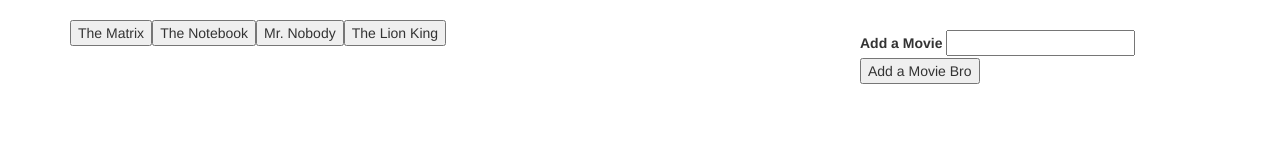
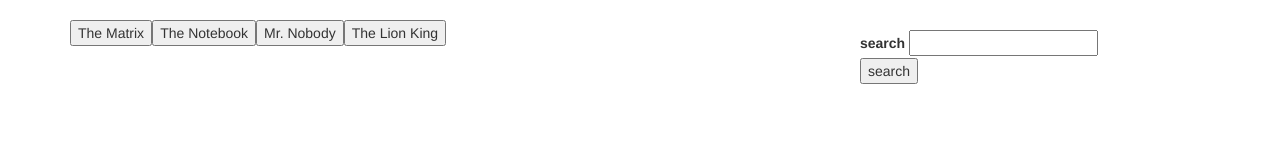
Before and after one commit to paulrld/gifTastic, a plain HTML site: page index.html in a window 1280 px wide. Drawn offline with nearby package versions, Linux system fonts and the light colour scheme.

Commit message:
removed comments, changed button name

```diff
--- a/index.html
+++ b/index.html
@@ -31,11 +31,11 @@
       </div>
       <div class="col-md-4">
         <form id="gif-form">
-          <label for="gif-input">Add a Movie</label>
+          <label for="gif-input">search</label>
           <input type="text" id="gif-input"><br>
 
           <!-- Button triggers new gif to be added -->
-          <input id="add-gif" type="submit" value="Add a Movie Bro">
+          <input id="add-gif" type="submit" value="search">
         </form>
       </div>
 
@@ -82,7 +82,7 @@
         }).done(function(response) {
           //clear previous view
           $("#gifs-view").empty()
-          console.log(response)
+          //console.log(response)
           data = response.data
 
           var fixedHeightStill = []
@@ -94,8 +94,8 @@
 
             fixedHeight.push(data[i].images.fixed_height.url)
             fixedHeightStill.push(data[i].images.fixed_height_still.url)
-            console.log(fixedHeight)
-            console.log(fixedHeightStill)
+            //console.log(fixedHeight)
+            //console.log(fixedHeightStill)
 
             var imageDiv = $('<div class=gifAnimate>')
 
```
